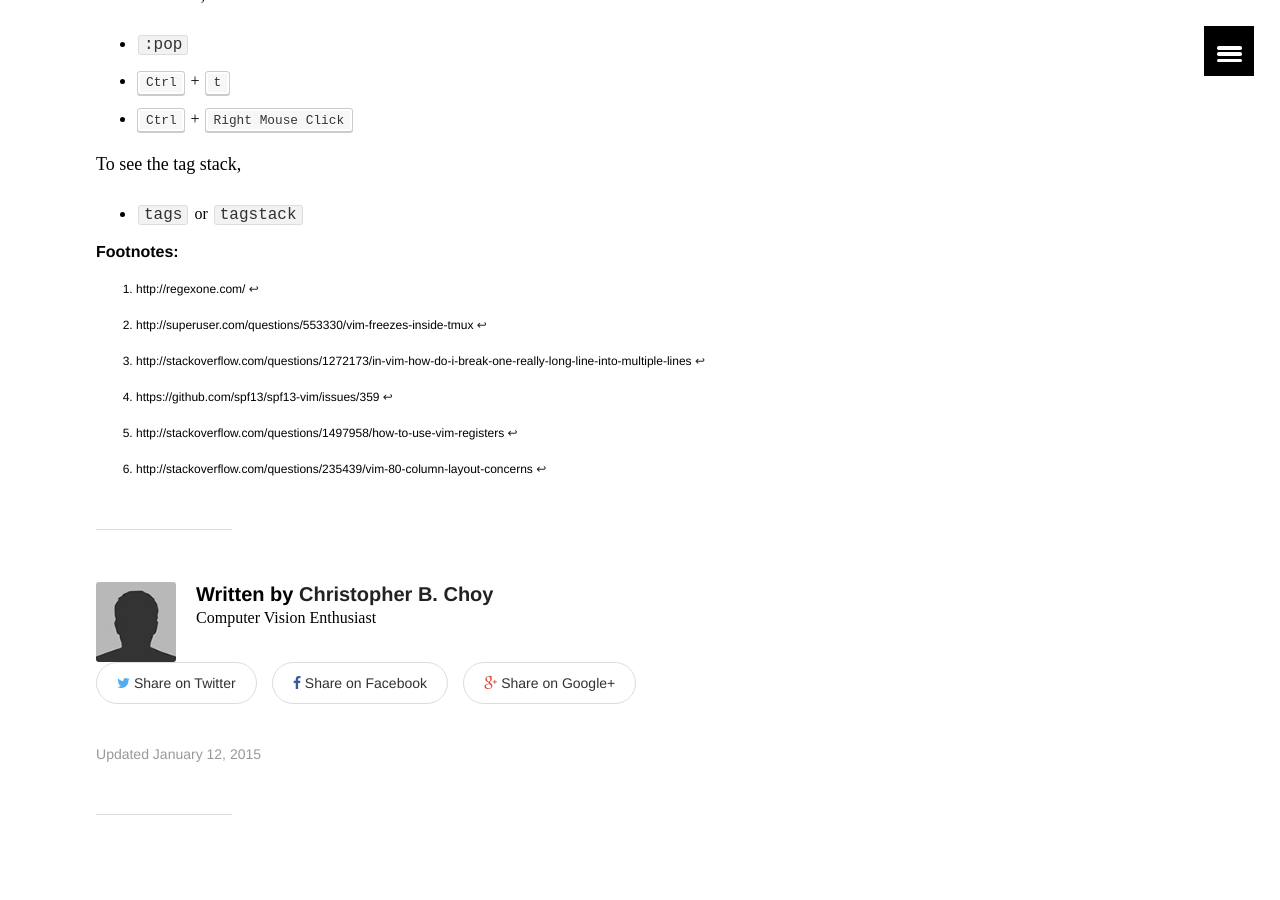
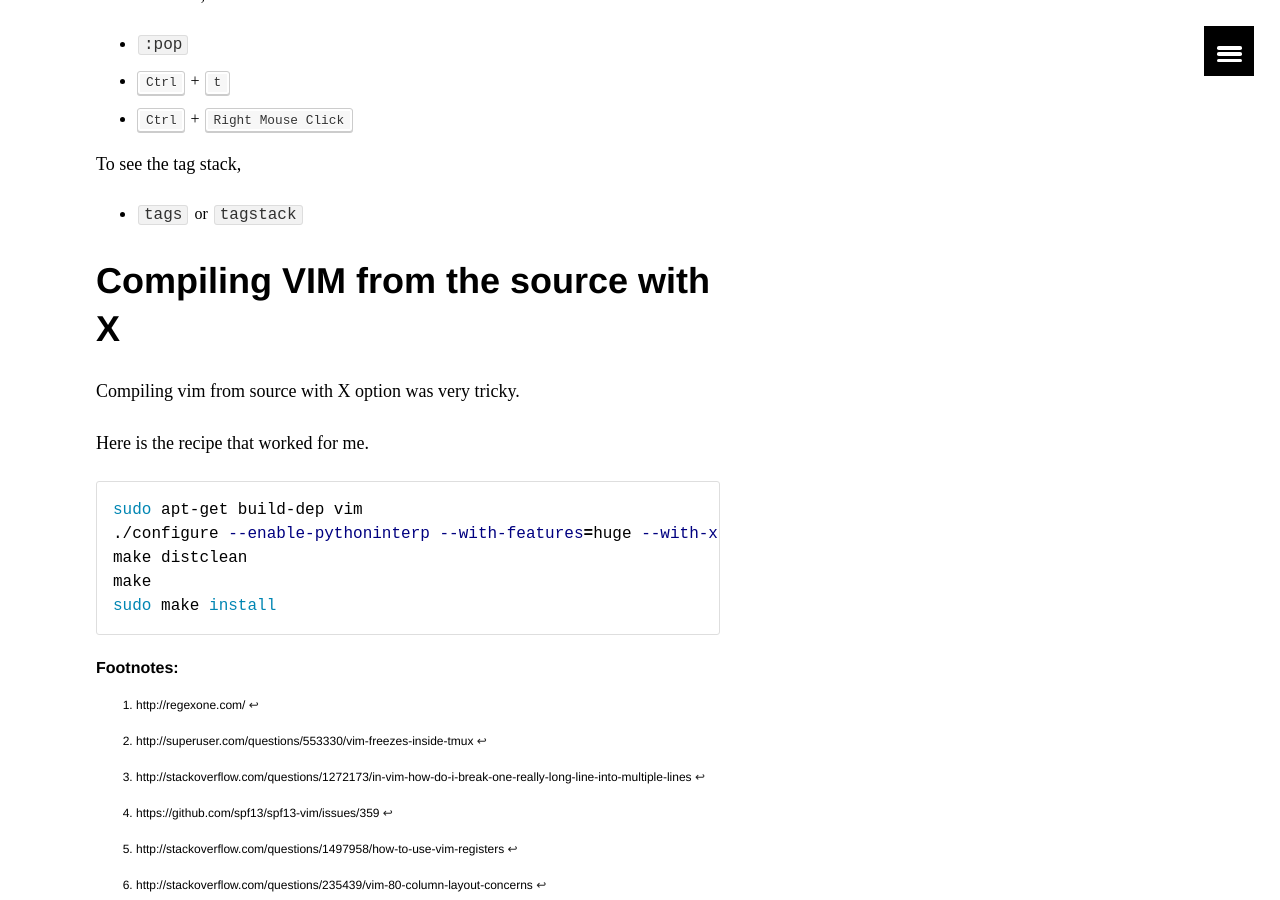
Before and after one commit to antran89/blog, a Jekyll site: the page built from _posts/notes/2015-01-12-vim-notes.md, in a window 1280 px wide and 900 px high, scrolled down 5398 px. Built offline with Jekyll 4.4.1, drawn with Linux system fonts in a browser that asks for light colours; comment, search, counter and statistics services are not loaded.

Commit message:
minor updates

```diff
--- a/_posts/notes/2015-01-12-vim-notes.md
+++ b/_posts/notes/2015-01-12-vim-notes.md
@@ -199,6 +199,20 @@ To see the tag stack,
 
 - `tags` or `tagstack`
 
+# Compiling VIM from the source with X
+
+Compiling vim from source with X option was very tricky.
+
+Here is the recipe that worked for me.
+
+{% highlight bash %}
+sudo apt-get build-dep vim
+./configure --enable-pythoninterp --with-features=huge --with-x --enable-gui=auto
+make distclean
+make
+sudo make install
+{% endhighlight %}
+
 
 [^1]: http://regexone.com/
 [^2]: http://vim.wikia.com/wiki/Search_patterns
```
Also changed, not shown: _posts/notes/2015-01-05-git-notes.md (+1 -0 lines).
